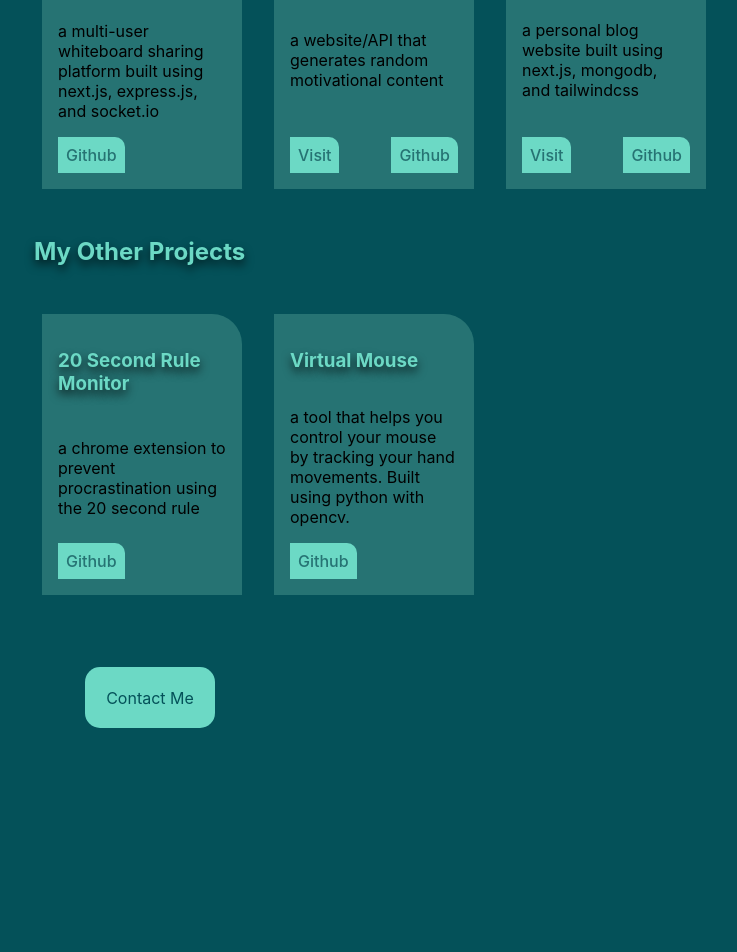
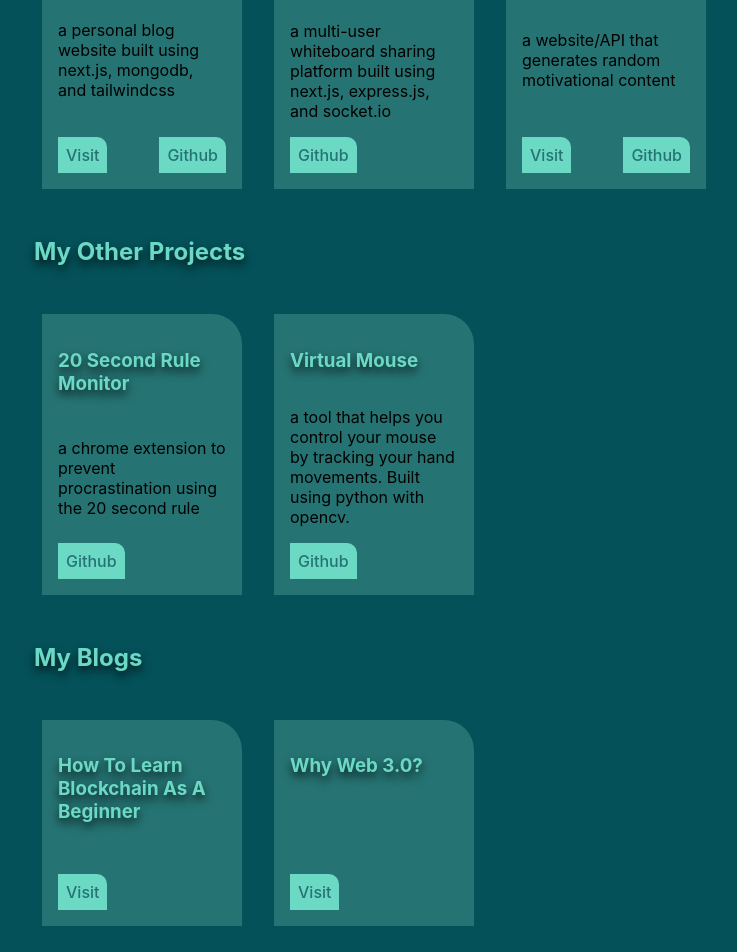
Before and after one commit to Zeno3463/zeno-game-dev-portfolio, a Next.js app: page /portfolio in a window 1280 px wide. Shown: the part 1040-1992 px from the top of the page, without its empty margins (30-767 px from the left). Before the commit the page ends 1824 px from the top, so only its background shows below. Built offline with nearby package versions, Linux system fonts and the light colour scheme.

Commit message:
feat: Added blogs

```diff
--- a/components/PortfolioProjectTemplate.tsx
+++ b/components/PortfolioProjectTemplate.tsx
@@ -9,7 +9,7 @@ const PortfolioProjectTemplate = ({title, description, url, githubRepo}: any) =>
 			<p>{description}</p>
 			<div>
 				{url !== undefined ? <a href={url} target="_blank" rel='noreferrer'>Visit</a> : null}
-				<a href={githubRepo} target="_blank" rel='noreferrer'>Github</a>
+				{githubRepo !== undefined ? <a href={githubRepo} target="_blank" rel='noreferrer'>Github</a> : null}
 			</div>
 		</div>
 	)
--- a/pages/portfolio.tsx
+++ b/pages/portfolio.tsx
@@ -98,14 +98,19 @@ export default function portfolio() {
 			</div>
 			<h2>My Web Projects</h2>
 			<div className={style.portfolioContainer}>
+				<PortfolioProjectTemplate title="Zeno Blog" description="a personal blog website built using next.js, mongodb, and tailwindcss" githubRepo="https://github.com/Zeno3463/zeno-blog" url="https://zeno-blog.vercel.app/" />
 				<PortfolioProjectTemplate title="Whiteboard.fi Clone" description="a multi-user whiteboard sharing platform built using next.js, express.js, and socket.io" githubRepo="https://github.com/Zeno3463/whiteboard.fi-clone" />
 				<PortfolioProjectTemplate title="I Can Do It" description="a website/API that generates random motivational content" githubRepo="https://github.com/Zeno3463/i-can-do-it" url="https://i-can-do-it.vercel.app/" />
-				<PortfolioProjectTemplate title="Zeno Blog" description="a personal blog website built using next.js, mongodb, and tailwindcss" githubRepo="https://github.com/Zeno3463/zeno-blog" url="https://zeno-blog.vercel.app/" />
 			</div>
 			<h2>My Other Projects</h2>
 			<div className={style.portfolioContainer}>
 				<PortfolioProjectTemplate title="20 Second Rule Monitor" description="a chrome extension to prevent procrastination using the 20 second rule" githubRepo="https://github.com/Zeno3463/20-second-rule-monitor" />
 				<PortfolioProjectTemplate title="Virtual Mouse" description="a tool that helps you control your mouse by tracking your hand movements. Built using python with opencv." githubRepo="https://github.com/Zeno3463/virtual-mouse" />
+			</div>
+			<h2>My Blogs</h2>
+			<div className={style.portfolioContainer}>
+				<PortfolioProjectTemplate title="How To Learn Blockchain As A Beginner" url="https://zeno-blog.vercel.app/7a3bd4f1-e43c-467c-91e4-97cb69cd5669" />
+				<PortfolioProjectTemplate title="Why Web 3.0?" url="https://zeno-blog.vercel.app/109883f7-d1bb-450b-b7c4-7f4701ebb303" />
 			</div>
 			<div className={style.buttonContainer}>
 				<div className={template.button}>
```
